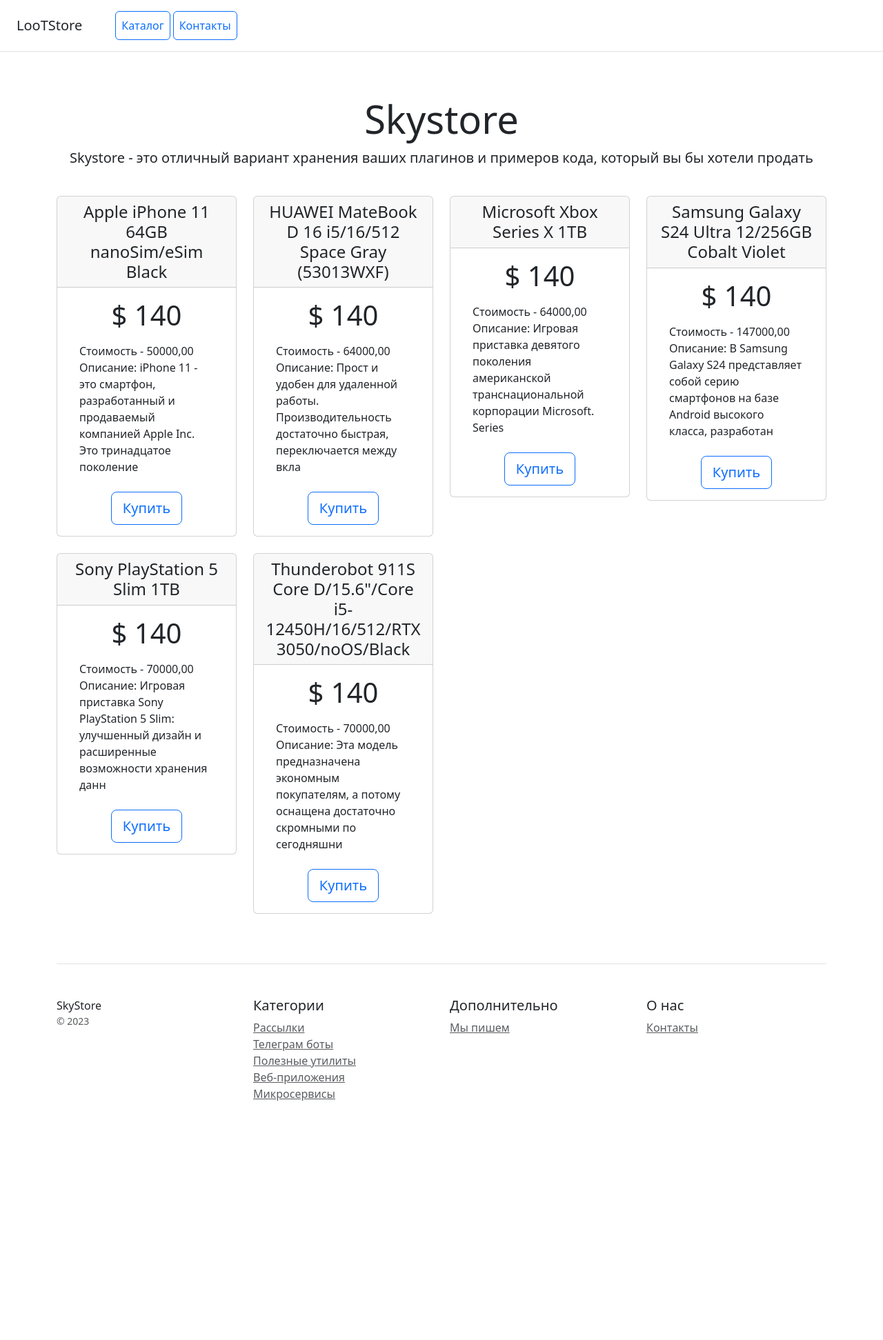
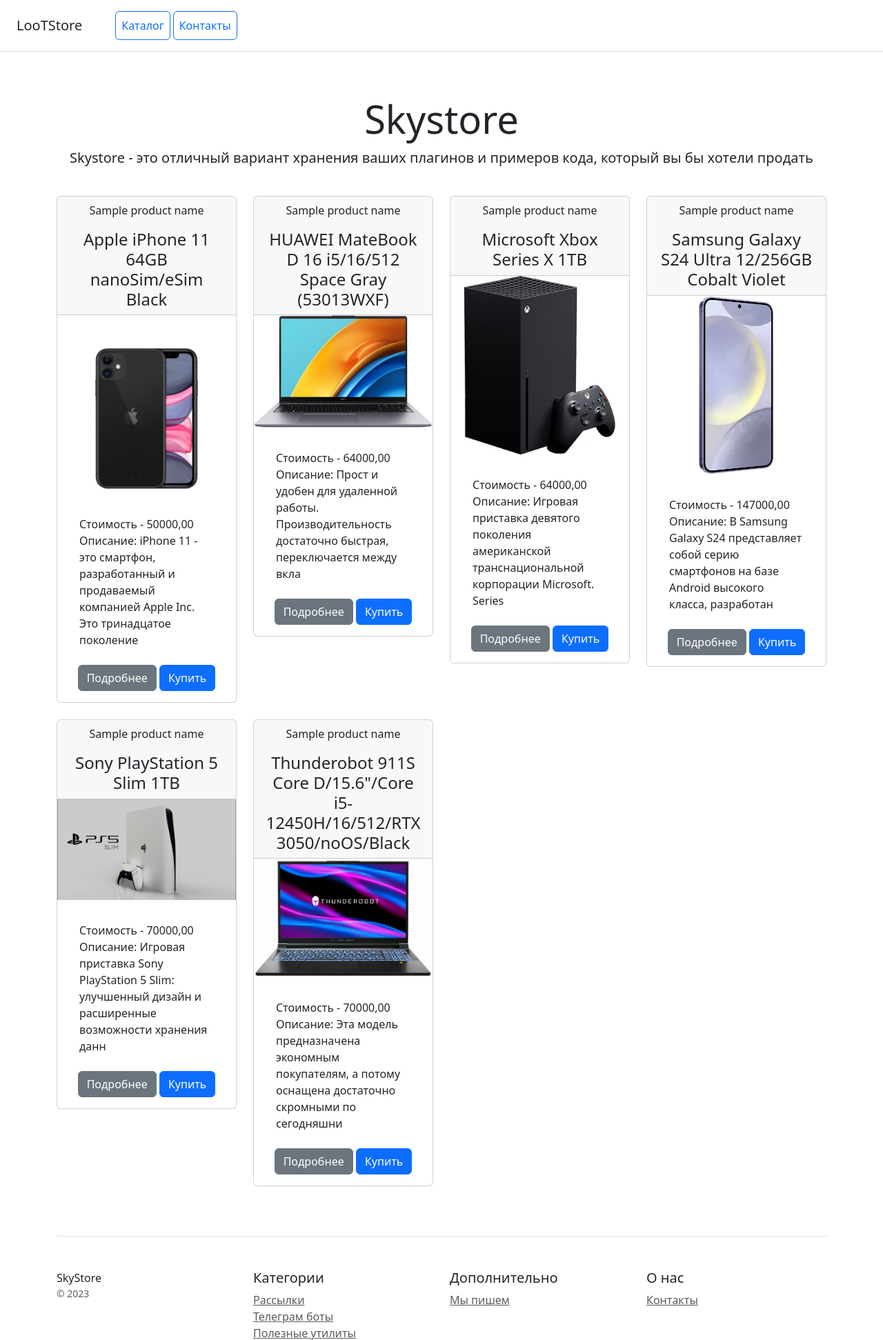
Before and after one commit to xolodno1337/Internet_shop, a Django app: template catalog/templates/product_list.html in a window 1280 px wide. Shown: the top 1943 px of the page at 69% size. Before the commit the page ends 1596 px from the top, so only its background shows below. Run offline with Django 5.2, Linux system fonts and the light colour scheme; data comes from the database, SQL or seed files in the repository; tables that the repository leaves empty hold one stand-in row (values such as "Sample post"); the template is opened without the code that fills it: values that come from a table or form of the project are taken from there, most other values are stand-ins (such as "Sample title", 1, 10 or a date in 2020); some libraries are stand-ins or nearby versions.

Commit message:
добавление шаблона продуктов

```diff
--- a/catalog/templates/product_list.html
+++ b/catalog/templates/product_list.html
@@ -1,19 +1,22 @@
 {% extends 'home.html' %}
+{% load my_tags %}
 {% block content %}
 <div class="row text-center">
-    {% for prod in object_list %}
+    {% for product in object_list %}
     <div class="col-3">
         <div class="card mb-4 box-shadow">
             <div class="card-header">
-                <h4 class="my-0 font-weight-normal">{{ prod.product_name }}</h4>
+                <p class="=card-text">{{ product_name }}</p>
+                <h4 class="my-0 font-weight-normal">{{ product.product_name }}</h4>
             </div>
+            <img src="{{ product.product_picture | media_filter }}">
             <div class="card-body">
-                <h1 class="card-title pricing-card-title">$ 140</h1>
                 <ul class="list-unstyled mt-3 mb-4 text-start m-3">
-                    <li> Стоимость - {{ prod.price }}</li>
-                    <li> Описание: {{ prod.product_description | slice:100 }}</li>
+                    <li> Стоимость - {{ product.price }}</li>
+                    <li> Описание: {{ product.product_description | slice:100 }}</li>
                 </ul>
-                <button type="button" class="btn btn-lg btn-block btn-outline-primary">Купить</button>
+                <a class="btn btn-secondary" href="{% url 'catalog:product_detail' product.pk %}"   role="button">Подробнее</a>
+                <a class="btn btn-primary" role="button">Купить</a>
             </div>
         </div>
     </div>
```
